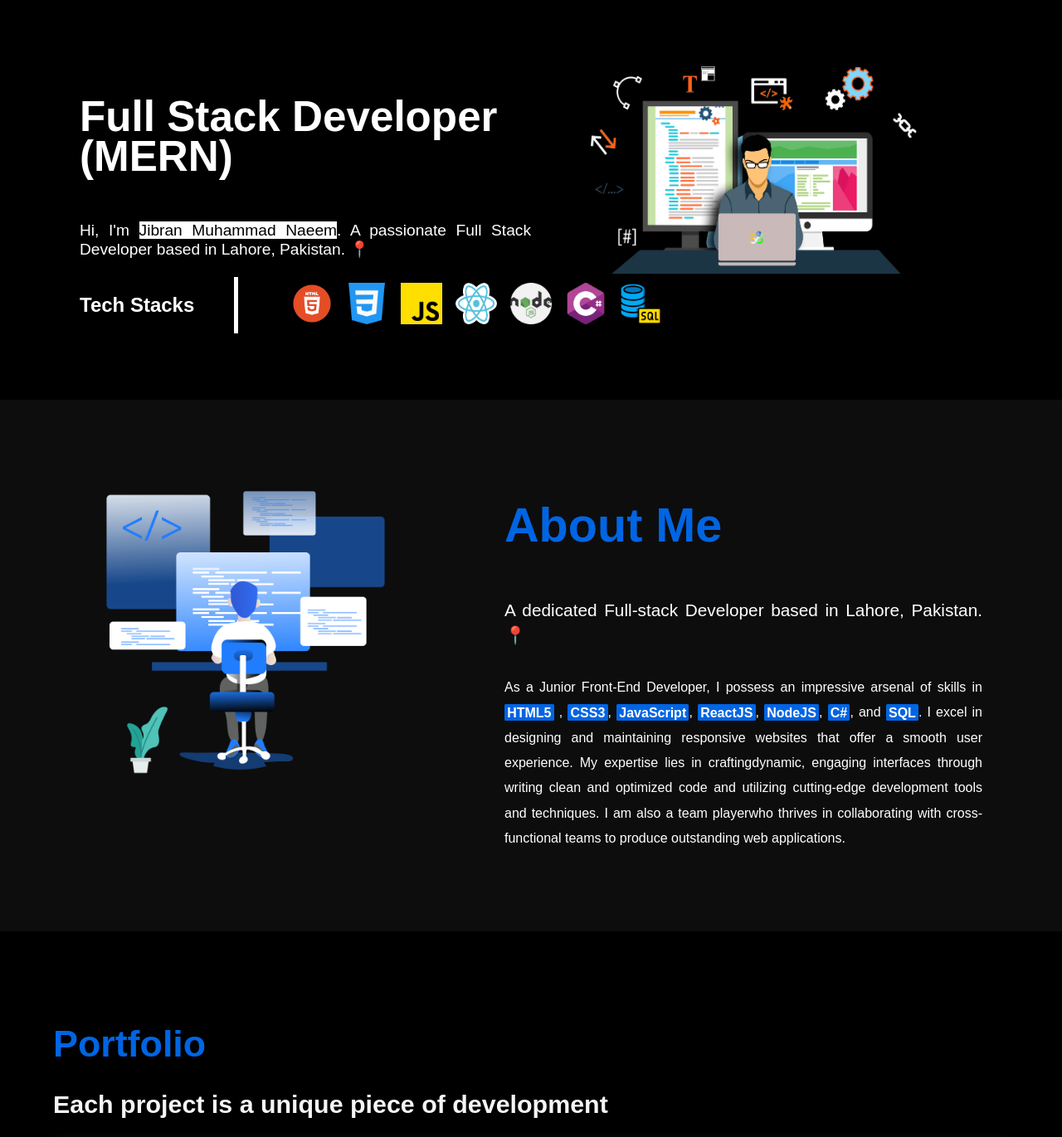
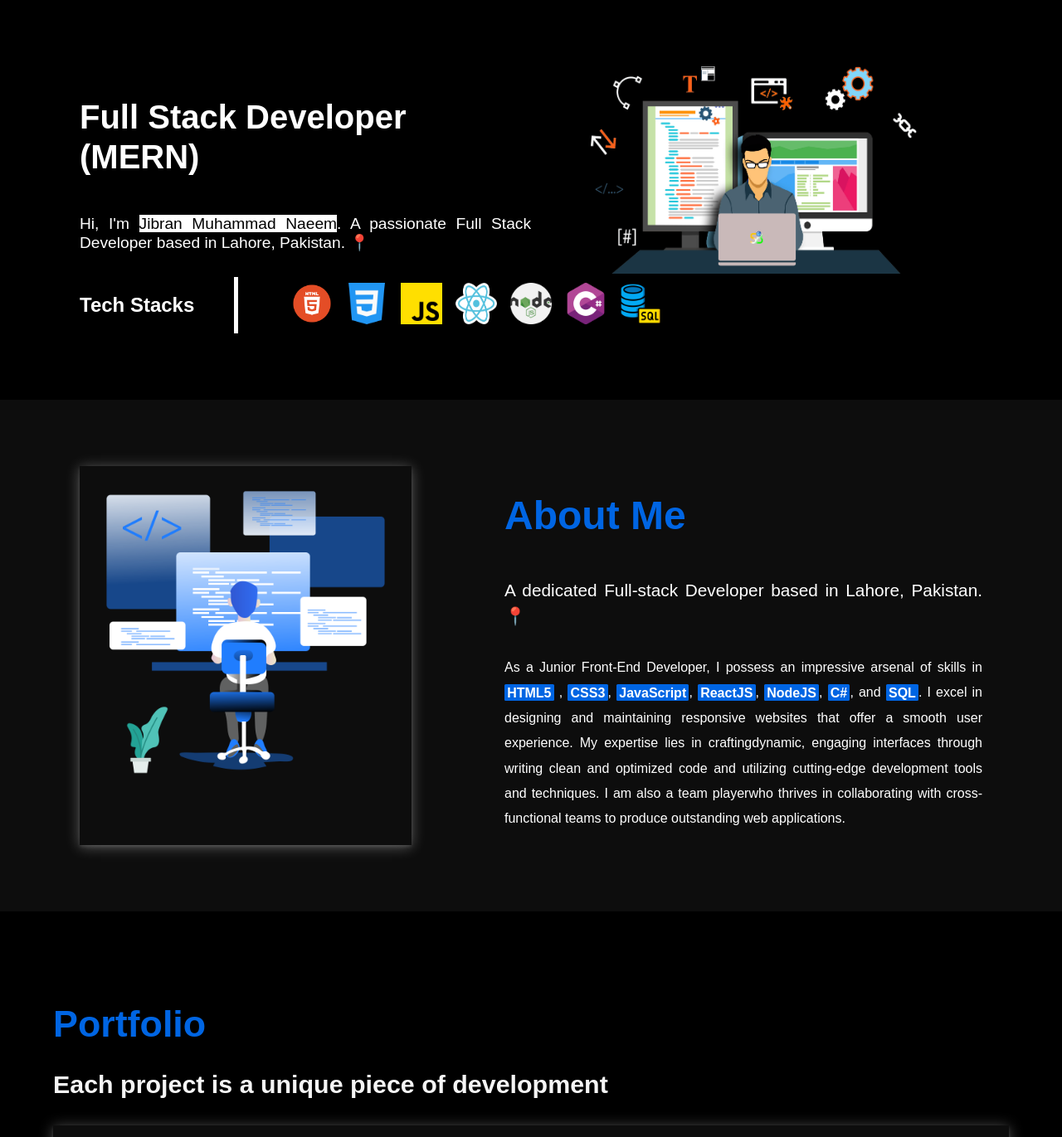
Before and after one commit to Jibran4855/portfolio, a React (Create React App) app: page / in a window 1280 px wide. Shown: the top 1371 px of the page at 83% size. Built offline with nearby package versions, Linux system fonts and the light colour scheme.

Commit message:
Change Font size of About and Home Page elements

```diff
--- a/src/assets/styles/About.css
+++ b/src/assets/styles/About.css
@@ -10,6 +10,12 @@
     gap: 7rem;
     justify-content: space-around;
 }
+.About-class .container .left{
+
+    background-color: #0d0d0d;
+    box-shadow: #ffffff1f 0 2px 4px, #ffffff52 0 2px 16px;
+    transition: all ease .7s;
+}
 
 .About-class .container .right{
     display: flex;
@@ -21,7 +27,7 @@
 
 
 .About-class .container .right .top{
-    font-size: 1.8rem;
+    font-size: 1.5rem;
 
     text-align: justify;
     color: #0065e3;
--- a/src/assets/styles/Home.css
+++ b/src/assets/styles/Home.css
@@ -24,7 +24,7 @@
 
 }
 .profile-desc h1{
-    font-size: 3.2rem;
+    font-size: 2.5rem;
     line-height: 3rem;
     text-align: left;
     font-family: Poppins,sans-serif
```
